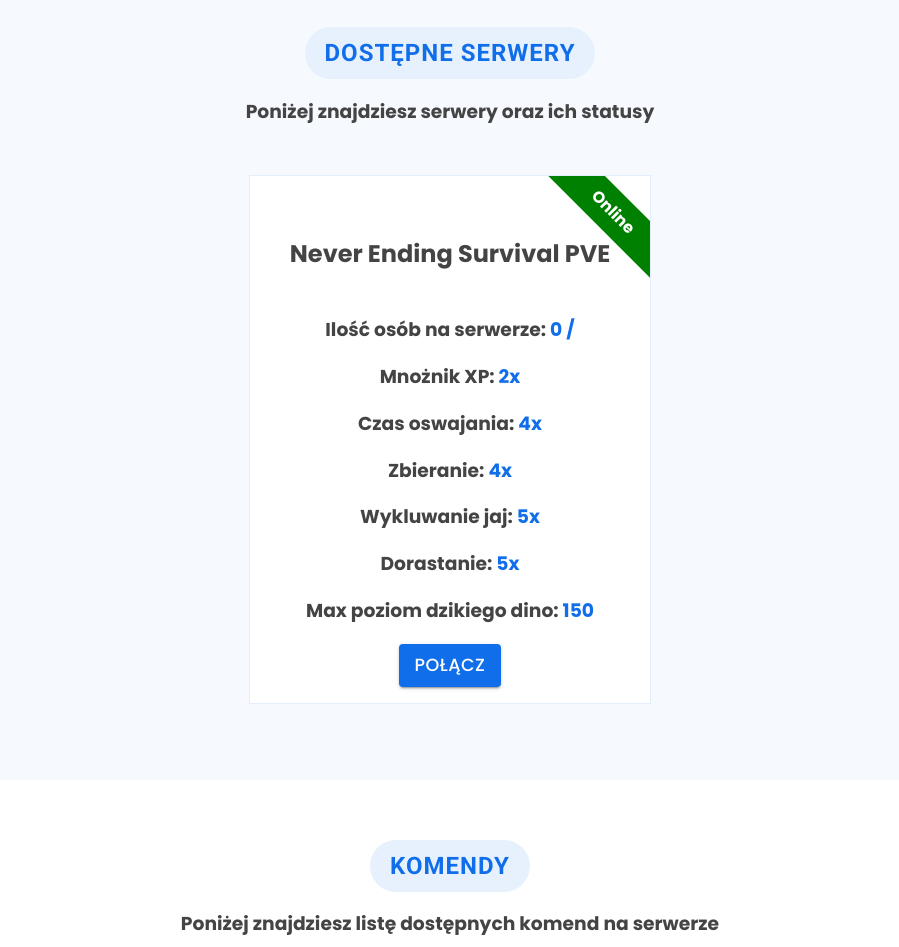
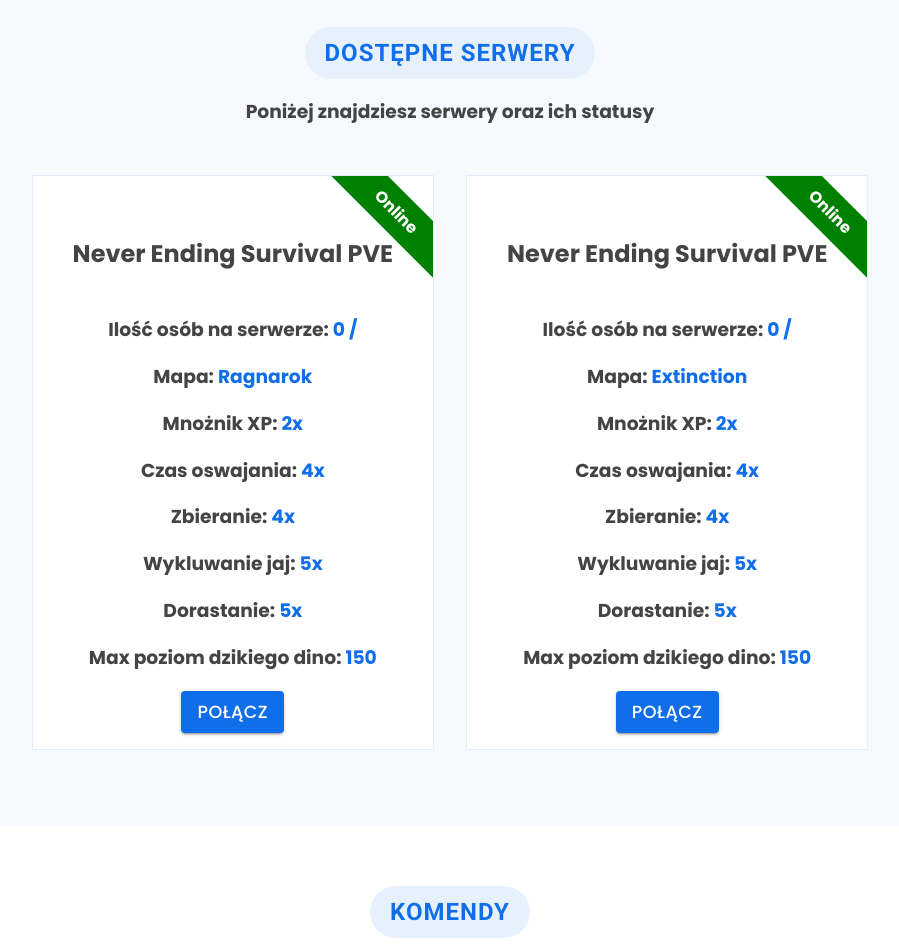
Before and after one commit to drakus607/nes-ark-template, a React (Create React App) app: page / in a window 1280 px wide. Shown: the part 640-1587 px from the top of the page, without its empty margins (190-1089 px from the left). Built offline with nearby package versions, Linux system fonts and the light colour scheme; no server answers.

Commit message:
added second server div"

```diff
--- a/src/Components/Header.js
+++ b/src/Components/Header.js
@@ -33,7 +33,7 @@ const NavContainer = styled.header`
       font-size: 0.7rem;
       font-family: "Poppins", sans-serif;
       position: fixed;
-      top: 5.5%;
+      top: 5%;
       right: 0;
     }
     & span {
--- a/src/Components/ServersDivs/RatesDiv.js
+++ b/src/Components/ServersDivs/RatesDiv.js
@@ -15,6 +15,9 @@ const RatesDiv = (props) => {
         <span>
           {props.players} / {props.max}
         </span>
+      </h3>
+      <h3>
+        Mapa: <span>{props.map}</span>
       </h3>
       <h3>
         Mnożnik XP: <span>2x</span>
--- a/src/Components/ServersDivs/ServerItem.js
+++ b/src/Components/ServersDivs/ServerItem.js
@@ -76,7 +76,7 @@ const ServerItem = (props) => {
     >
       <h2>{props.title}</h2>
       <h3 className={props.badge}>{props.status}</h3>
-      <RatesDiv players={playersNum ? playersNum.length : 0} max={maxPlayers} />
+      <RatesDiv players={playersNum ? playersNum.length : 0} max={maxPlayers} map={props.map} />
       <ConnectButton btnId="btn_1" text="Połącz" url={props.url} />
     </StyledItem>
   );
--- a/src/Components/ServersDivs/ServerStatDiv.js
+++ b/src/Components/ServersDivs/ServerStatDiv.js
@@ -21,14 +21,16 @@ const ServerStatDiv = () => {
         url="steam://rungameid/346110//connect//51.38.145.171:27015"
         status="Online"
         badge="badge nonpvp"
+        map="Ragnarok"
       />
-      {/* <ServerItem
+      <ServerItem
         id="s2"
-        title="Never Ending Survival PVP"
-        url="https://google.pl/"
-        status="Offline"
-        badge="badge"
-      /> */}
+        title="Never Ending Survival PVE"
+        url="steam://rungameid/346110//connect//51.38.145.171:27025"
+        status="Online"
+        badge="badge nonpvp"
+        map="Extinction"
+      />
     </StyledServers>
   );
 };
```
